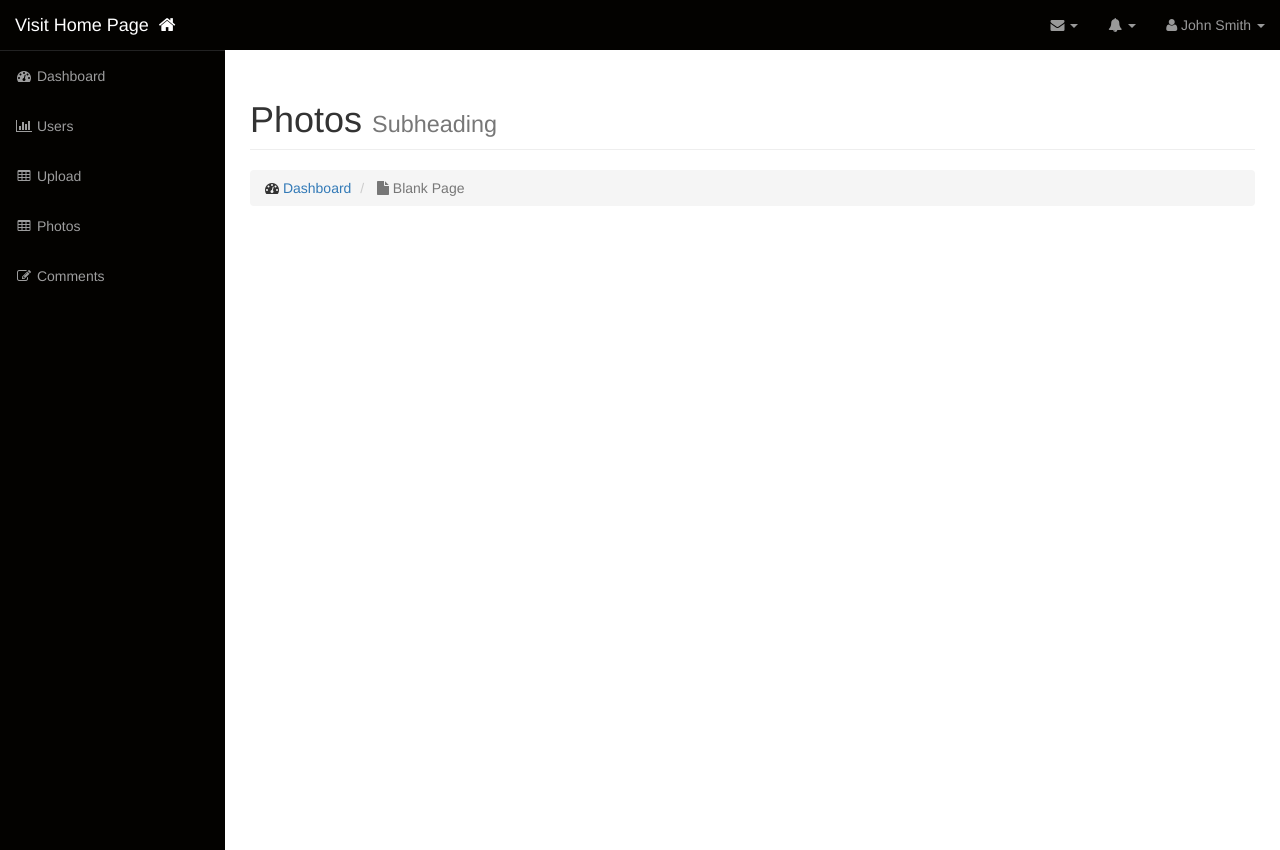
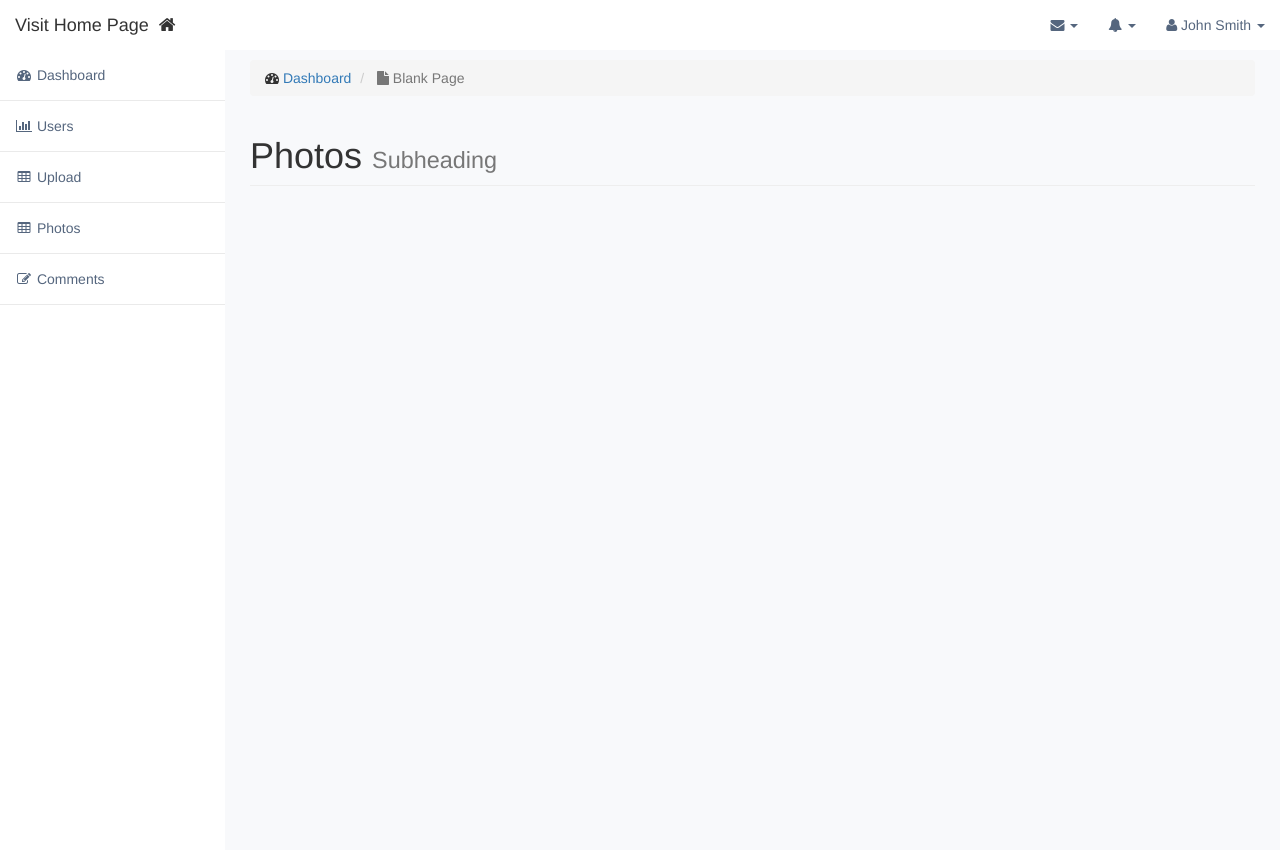
Before and after one commit to benringia/forge, a PHP site: page /admin/photos.php in a window 1280 px wide. Run offline with PHP 8.4, Linux system fonts and the light colour scheme; grey boxes labelled with a size stand in for pictures from a placeholder-image service; some libraries are stand-ins or nearby versions.

Commit message:
update css

```diff
--- a/admin/css/sb-admin.css
+++ b/admin/css/sb-admin.css
@@ -226,31 +226,38 @@ ul.alert-dropdown {
 
 #page-wrapper {
     min-height: 100vh;
+    background: #f8f9fb;
 }
-/* .top-nav>li>a {
-    color: #fdfcfa;
+.top-nav>li>a {
+    color: #55667e;
 }
 .navbar-inverse .navbar-brand {
-    color: #fdfcfa;
-} */
+    color: #55667e;
+    border: none !important;
+}
+.navbar-brand:hover {
+    color: #333 !important;
+}
 .navbar-inverse {
     border: none !important;
 
-    background-color: #030200;
+    background-color: #fff;
 
 
 }
 .side-nav {
-    background-color: #030200;
+    background-color: #fff;
 }
 @media (min-width:768px) {
     .side-nav {
         min-height: 100vh;
+        top: 50px;
     }
 }
-/* .navbar-inverse .navbar-nav>li>a {
-    color: #fff;
+.navbar-inverse .navbar-nav>li>a {
+    color: #55667e;
+    border-bottom: 1px solid #eaeaea;
+}
+/* .navbar-inverse .navbar-nav>li {
+    border-bottom: 1px solid #eaeaea;
 } */
-/* .navbar-inverse .navbar-nav>li {
-    border-bottom: 1px solid #ddd;
-} */
--- a/admin/photos.php
+++ b/admin/photos.php
@@ -21,10 +21,7 @@
             <!-- Page Heading -->
             <div class="row">
                 <div class="col-lg-12">
-                    <h1 class="page-header">
-                        Photos
-                        <small>Subheading</small>
-                    </h1>
+
                     <ol class="breadcrumb">
                         <li>
                             <i class="fa fa-dashboard"></i>  <a href="index.html">Dashboard</a>
@@ -33,6 +30,10 @@
                             <i class="fa fa-file"></i> Blank Page
                         </li>
                     </ol>
+                    <h1 class="page-header">
+                        Photos
+                        <small>Subheading</small>
+                    </h1>
                 </div>
             </div>
             <!-- /.row -->
```
